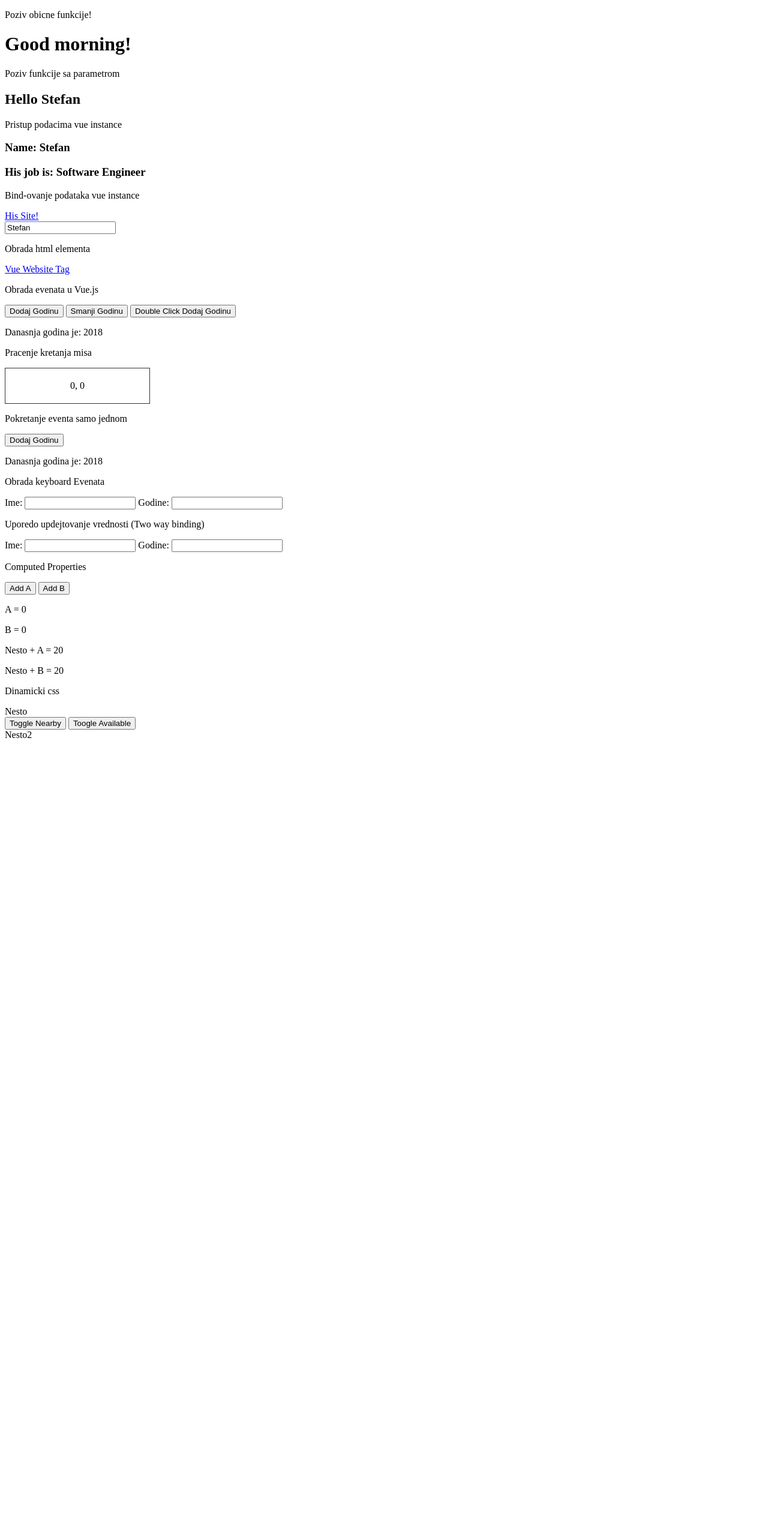
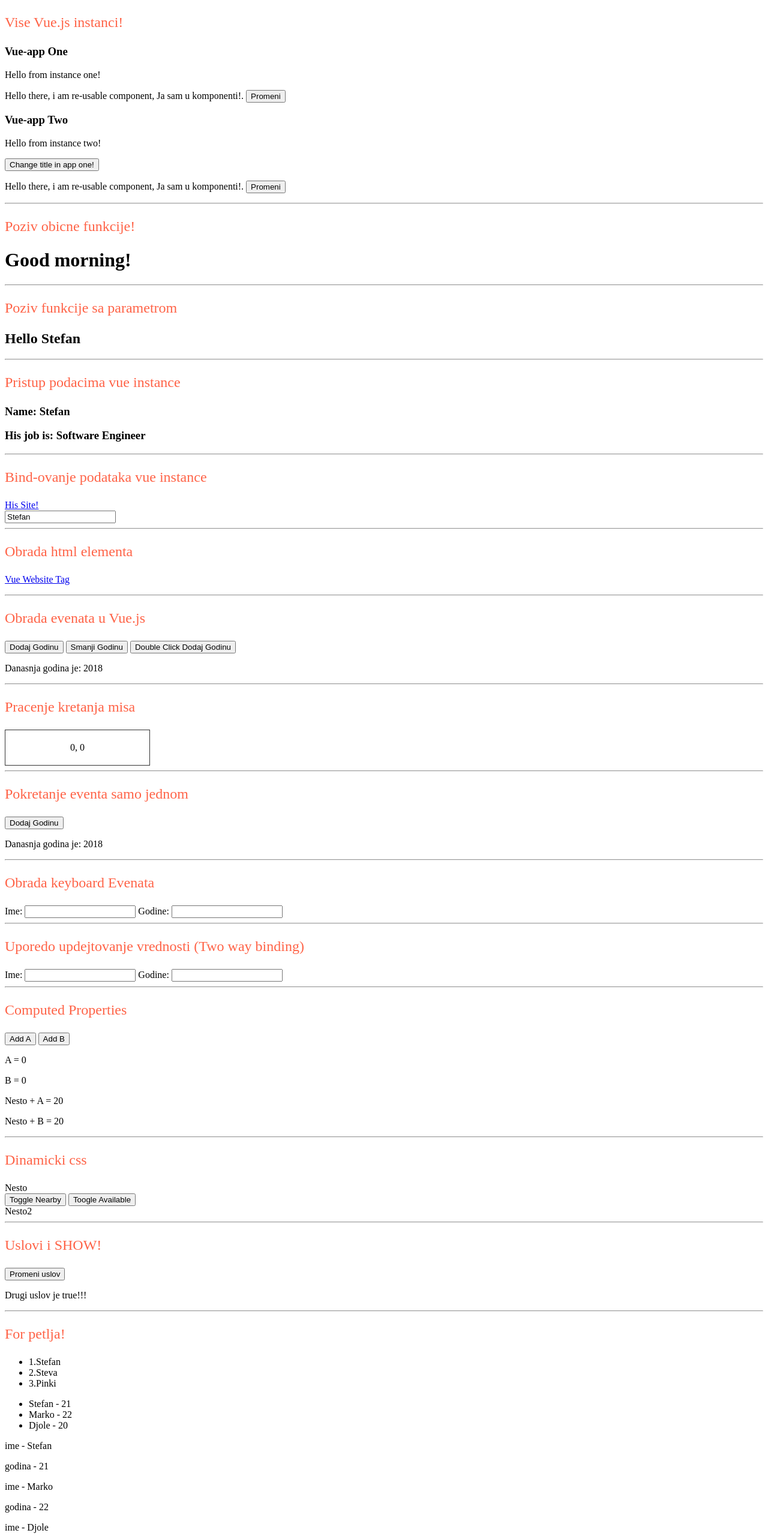
Before and after one commit to Hazaaa/Vue.js-Training, a plain HTML site: page index.html in a window 1280 px wide. Shown: the top 2560 px of the page at 60% size. Before the commit the page ends 1242 px from the top, so only its background shows below. Drawn offline with nearby package versions, Linux system fonts and the light colour scheme.

Commit message:
Learned more Functions
Today we learned how to have more than one vue.js instance, if and show, for loop, created small "punching bag" game, found out about vue.js components.
Next part is Vue.js CLI project, and that will be in another folder, but this word file will have information about that too so he will not be moved.

```diff
--- a/index.html
+++ b/index.html
@@ -9,60 +9,77 @@
     <link rel="stylesheet" href="style.css">
 </head>
 <body>
+
+    <p id="naslovi">Vise Vue.js instanci!</p>
+    <div id="vue-app-one">
+        <h3>{{ title }}</h3>
+        <p> {{ greet }} </p>
+        <greeting></greeting>
+    </div>
+    <div id="vue-app-two">
+        <h3>{{ title }}</h3>
+        <p> {{ greet }} </p>
+        <button @click="changeTitle">Change title in app one!</button>
+        <greeting></greeting>
+    </div><hr>
+
     <div id="vue-app">
-        <p>Poziv obicne funkcije!</p>
-        <h1>{{greet()}}</h1>
 
-        <p>Poziv funkcije sa parametrom</p>
-        <h2>{{greet2("Stefan")}}</h2>
 
-        <p>Pristup podacima vue instance</p>
+
+        <p id="naslovi">Poziv obicne funkcije!</p>
+        <h1>{{greet()}}</h1> <hr>
+
+        <p id="naslovi">Poziv funkcije sa parametrom</p>
+        <h2>{{greet2("Stefan")}}</h2><hr>
+
+        <p id="naslovi">Pristup podacima vue instance</p>
         <h3>Name: {{name}}</h3>
-        <h3>His job is: {{job}}</h3>
+        <h3>His job is: {{job}}</h3><hr>
 
-        <p>Bind-ovanje podataka vue instance</p>
+        <p id="naslovi">Bind-ovanje podataka vue instance</p>
         <a v-bind:href="website">His Site!</a> </br>
-        <input type="text" name="text-ime" :value="name">
+        <input type="text" name="text-ime" :value="name"><hr>
 
-        <p>Obrada html elementa</p>
-        <p v-html="websiteTag"></p>
+        <p id="naslovi">Obrada html elementa</p>
+        <p v-html="websiteTag"></p><hr>
 
-        <p>Obrada evenata u Vue.js</p>
+        <p id="naslovi">Obrada evenata u Vue.js</p>
         <button v-on:click="addYear">Dodaj Godinu</button>
         <button v-on:click="decreaseYear">Smanji Godinu</button>
         <button v-on:dblclick="addYear">Double Click Dodaj Godinu</button>
-        <p>Danasnja godina je: {{year}}</p>
+        <p>Danasnja godina je: {{year}}</p><hr>
 
-        <p>Pracenje kretanja misa</p>
-        <div id="canvas" @mousemove="updateXY"> {{x}}, {{y}} </div>
+        <p id="naslovi">Pracenje kretanja misa</p>
+        <div id="canvas" @mousemove="updateXY"> {{x}}, {{y}} </div><hr>
 
-        <p>Pokretanje eventa samo jednom</p>
+        <p id="naslovi">Pokretanje eventa samo jednom</p>
         <button v-on:click.once="addYear">Dodaj Godinu</button>
-        <p>Danasnja godina je: {{year}}</p>
+        <p>Danasnja godina je: {{year}}</p><hr>
 
-        <p>Obrada keyboard Evenata</p>
+        <p id="naslovi">Obrada keyboard Evenata</p>
         <label>Ime:</label>
         <input type="text" name="text-ime" @keyup.enter="logName">
         <label>Godine: </label>
-        <input type="text" name="text-godine" @keyup.enter="logAge">
+        <input type="text" name="text-godine" @keyup.enter="logAge"><hr>
 
-        <p>Uporedo updejtovanje vrednosti (Two way binding)</p>
+        <p id="naslovi">Uporedo updejtovanje vrednosti (Two way binding)</p>
         <label>Ime:</label>
         <input type="text" name="text-ime" v-model="ime">
         <span>{{ ime }}</span>
         <label>Godine: </label>
         <input type="text" name="text-godine" v-model="godina">
-        <span>{{ godina }}</span>
+        <span>{{ godina }}</span><hr>
 
-        <p>Computed Properties</p>
+        <p id="naslovi">Computed Properties</p>
         <button @click="a++">Add A</button>
         <button @click="b++">Add B</button>
         <p>A = {{ a }}</p>
         <p>B = {{ b }}</p>
         <p>Nesto + A = {{ addToA }}</p>
-        <p>Nesto + B = {{ addToB }}</p>
+        <p>Nesto + B = {{ addToB }}</p><hr>
 
-        <p>Dinamicki css</p>
+        <p id="naslovi">Dinamicki css</p>
         <!--Ako je vrednost abailable true onda je klasa available,
         tu moze da bude i neka lista klasi tako da se menja vise klasi-->
         <!--Znak ! komplementira trenutnu vrednost atributa -->
@@ -77,10 +94,49 @@
         klasa koje mogu da se postave ovom divu -->
         <div :class="compClasses">
             <span>Nesto2</span>
+        </div><hr>
+
+        <p id="naslovi">Uslovi i SHOW!</p>
+        <button @click="toogle = !toogle">Promeni uslov</button>
+        <p v-if="toogle">Uslov je true!!!</p>
+        <p v-else-if="toogle2">Drugi uslov je true!!!</p>
+        <p v-else>Prodje sve dovde!</p>
+        <p v-show="toogle">Pogledaj u inspect za v-show ovaj paragraf!</p><hr>
+
+        <p id="naslovi">For petlja!</p>
+        <ul>
+            <li v-for="(osoba,index) in niz1">{{index+1}}.{{ osoba }}</li>
+        </ul>
+        <ul>
+            <li v-for="objekat in niz2">{{objekat['ime']}} - {{objekat.godina}}</li>
+        </ul>
+        <template v-for="objekat in niz2">
+            <template v-for="(val,key) in objekat">
+                <p>{{ key}} - {{ val }}</p>
+            </template>
+        </template><hr>
+
+        <p id="naslovi">Igrica!</p>
+        <!-- slika vrece -->
+        <div id="bag" :class="{ burst: ended }"></div>
+
+        <!-- helti -->
+        <div id="bag-health">
+            <div :style="{ width: health + '%'}"></div>
         </div>
 
+        <!-- kontrole -->
+        <div id="controls">
+            <button @click="punch" v-show="!ended">Punch</button>
+            <button @click="restart">Restart</button>
+        </div><hr>
+
+        <p id="naslovi">Refs</p>
+        <p>Unesite vase ime!</p>
+        <input type="text" name="ime-input" ref="input">
+        <button @click="submitFunction">Submit</button>
+        <p v-show="refOutput !== ''">Vase ime je {{refOutput}}</p><hr>
     </div>
-
     <script src="vezbanjeVue.js"></script>
 </body>
 </html>
--- a/style.css
+++ b/style.css
@@ -6,7 +6,7 @@
 }
 
 .available span {
-    background: chartreuse;
+    background: rgb(159, 248, 69);
 }
 
 .nearby span {
@@ -16,3 +16,37 @@
 .available.nearby span {
     background: purple;
 }
+
+p#naslovi {
+    font-family: serif;
+    font-size: x-large;
+    color: tomato;
+}
+
+#bag {
+    width: 200px;
+    height: 500px;
+    background: url(/img/bag.png) center no-repeat;
+    background-size: 80%;
+}
+
+#bag-health {
+    width: 200px;
+    border: 2px solid black;
+}
+
+#bag-health div {
+    height: 20px;
+    background: crimson;
+}
+
+#controls {
+    width:  120px;
+    margin-top: 10px;
+    margin-left: 39px;
+}
+
+#bag.burst {
+    background: url(/img/bag-burst.png) center no-repeat;
+    background-size: 80%;
+}
--- a/vezbanjeVue.js
+++ b/vezbanjeVue.js
@@ -19,7 +19,18 @@ new Vue({
         b: 0,
         nesto: 20,
         available: false, //vrednosti za dinamicki css
-        nearby: false
+        nearby: false,
+        toogle: false,    //vrednosti za if uslov
+        toogle2: true,
+        niz1: ['Stefan', 'Steva','Pinki'],   //vrednosti za for petlju
+        niz2: [
+            {ime: 'Stefan', godina: 21},
+            {ime: 'Marko', godina: 22},
+            {ime: 'Djole', godina: 20}
+        ],
+        health: 100,    //vrednosti za igricu
+        ended: false,
+        refOutput: ''  //vrednost za ref
     },
 
     //Ovo je property za metode
@@ -56,6 +67,24 @@ new Vue({
 
         logAge: function() {
             alert("You entered your age!");
+        },
+
+        //funkcije za igricu
+        punch: function() {
+            this.health -= 10;
+            if( this.health <= 0) {
+                this.ended = true;
+            }
+        },
+
+        restart: function() {
+            this.health = 100;
+            this.ended = false;
+        },
+
+        //funkcija za ref
+        submitFunction: function() {
+            this.refOutput = this.$refs.input.value;
         }
     },
 
@@ -77,3 +106,52 @@ new Vue({
     }
 
 });
+
+//Vue.js komponenta
+Vue.component('greeting', {
+    template: '<p>Hello there, i am re-usable component, {{ message }}. <button @click="changeMessage">Promeni</button></p>',
+    data: function() {
+        return {
+            message: 'Ja sam u komponenti!'
+        }
+    },
+    methods: {
+        changeMessage: function() {
+            this.message = 'Promenili smo poruku!'
+        }
+    }
+});
+
+//Dve razlicite Vue.js instance za kontrolisanje razlicitih delova
+//Dva razlicita div-a obuhvataju i oni moraju da budu van jedan drugog
+var one = new Vue({
+    el: '#vue-app-one',
+    data: {
+        title: 'Vue-app One'
+    },
+    methods: {
+
+    },
+    computed: {
+        greet: function() {
+            return 'Hello from instance one!';
+        }
+    }
+});
+
+var two = new Vue({
+    el: '#vue-app-two',
+    data: {
+        title: 'Vue-app Two'
+    },
+    methods: {
+        changeTitle: function() {
+            one.title = "We changed title from app two!";
+        }
+    },
+    computed: {
+        greet: function() {
+            return 'Hello from instance two!';
+        }
+    }
+});
```
Also changed, not shown: img/bag-burst.png (added), img/bag.png (added), 1 other file.
